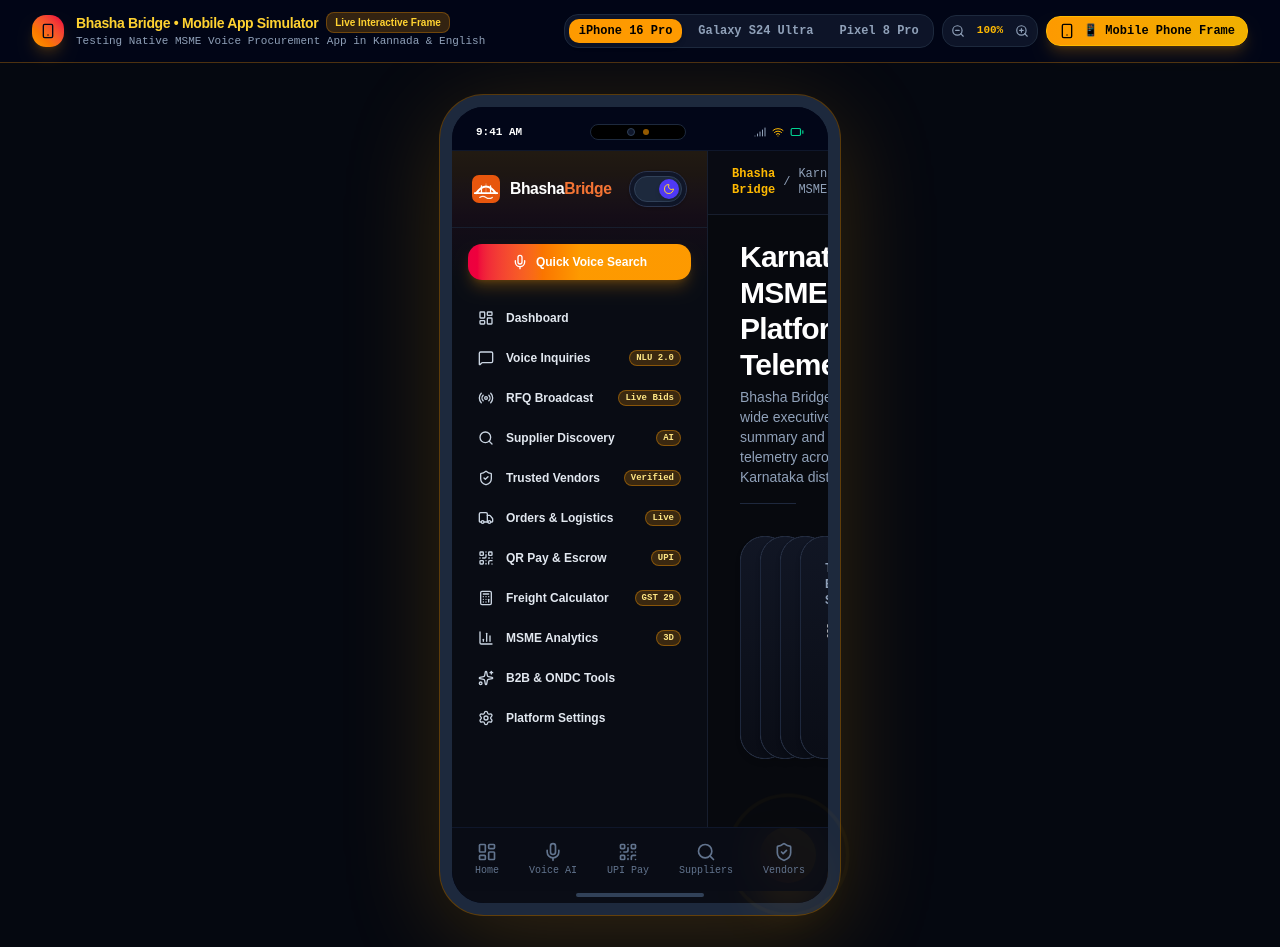
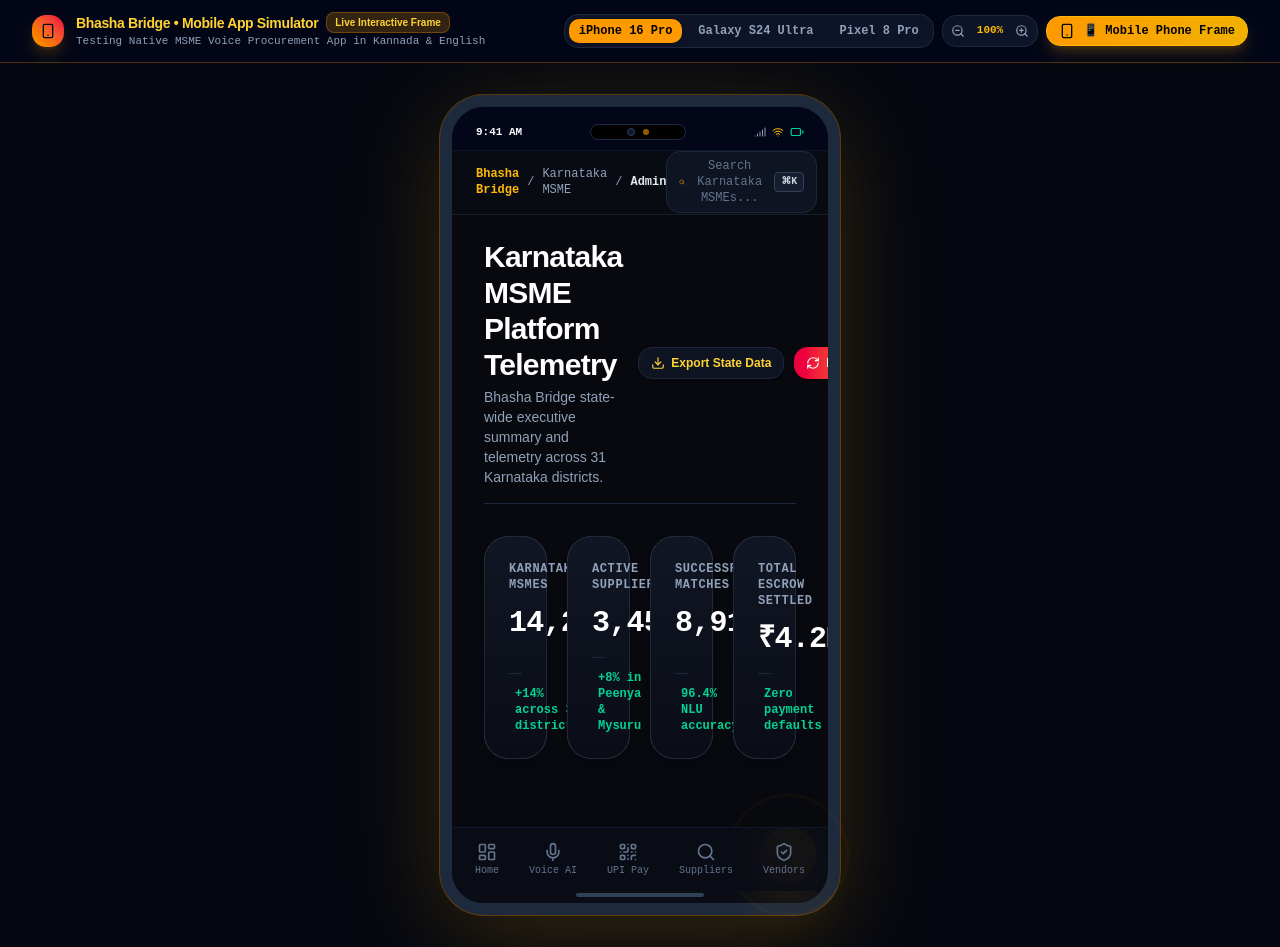
Before and after one commit to VeerajRatrikar/Bhasha-Bridge, a Next.js app: page /app/admin in a window 1280 px wide. Built offline with nearby package versions, Linux system fonts and the light colour scheme.

Commit message:
Hide-Desktop-Sidebar-Inside-Mobile-Simulator-Frame

```diff
--- a/src/components/layout.tsx
+++ b/src/components/layout.tsx
@@ -56,7 +56,7 @@
     <MobileAppSimulatorWrapper>
       <div className="flex min-h-screen bg-slate-50 dark:bg-[#07090E] text-slate-900 dark:text-slate-100 font-sans selection:bg-amber-500/30 selection:text-amber-700 dark:selection:text-amber-200 transition-colors duration-300">
       {/* ── Left Sidebar: Ultra-Premium Responsive Glass ─────────────────────────── */}
-      <aside className="hidden md:flex flex-col w-64 shrink-0 border-r border-slate-200 dark:border-[#171E2E] bg-white/95 dark:bg-[#0A0D16]/95 backdrop-blur-2xl relative z-20 transition-colors duration-300">
+      <aside className="hidden [.is-mobile-app-frame_&]:hidden md:flex flex-col w-64 shrink-0 border-r border-slate-200 dark:border-[#171E2E] bg-white/95 dark:bg-[#0A0D16]/95 backdrop-blur-2xl relative z-20 transition-colors duration-300">
         {/* Ambient Top Glow in dark mode */}
         <div className="absolute top-0 inset-x-0 h-32 bg-gradient-to-b from-amber-500/10 via-rose-500/5 to-transparent pointer-events-none opacity-0 dark:opacity-100 transition-opacity" />
 
--- a/src/components/mobile/MobileAppSimulatorWrapper.tsx
+++ b/src/components/mobile/MobileAppSimulatorWrapper.tsx
@@ -159,7 +159,7 @@
               </div>
 
               {/* Scrollable Mobile App Body */}
-              <div className="flex-1 overflow-y-auto bg-[#07090E] relative scrollbar-none">
+              <div className="flex-1 overflow-y-auto bg-[#07090E] relative scrollbar-none is-mobile-app-frame">
                 {children}
               </div>
 
```
